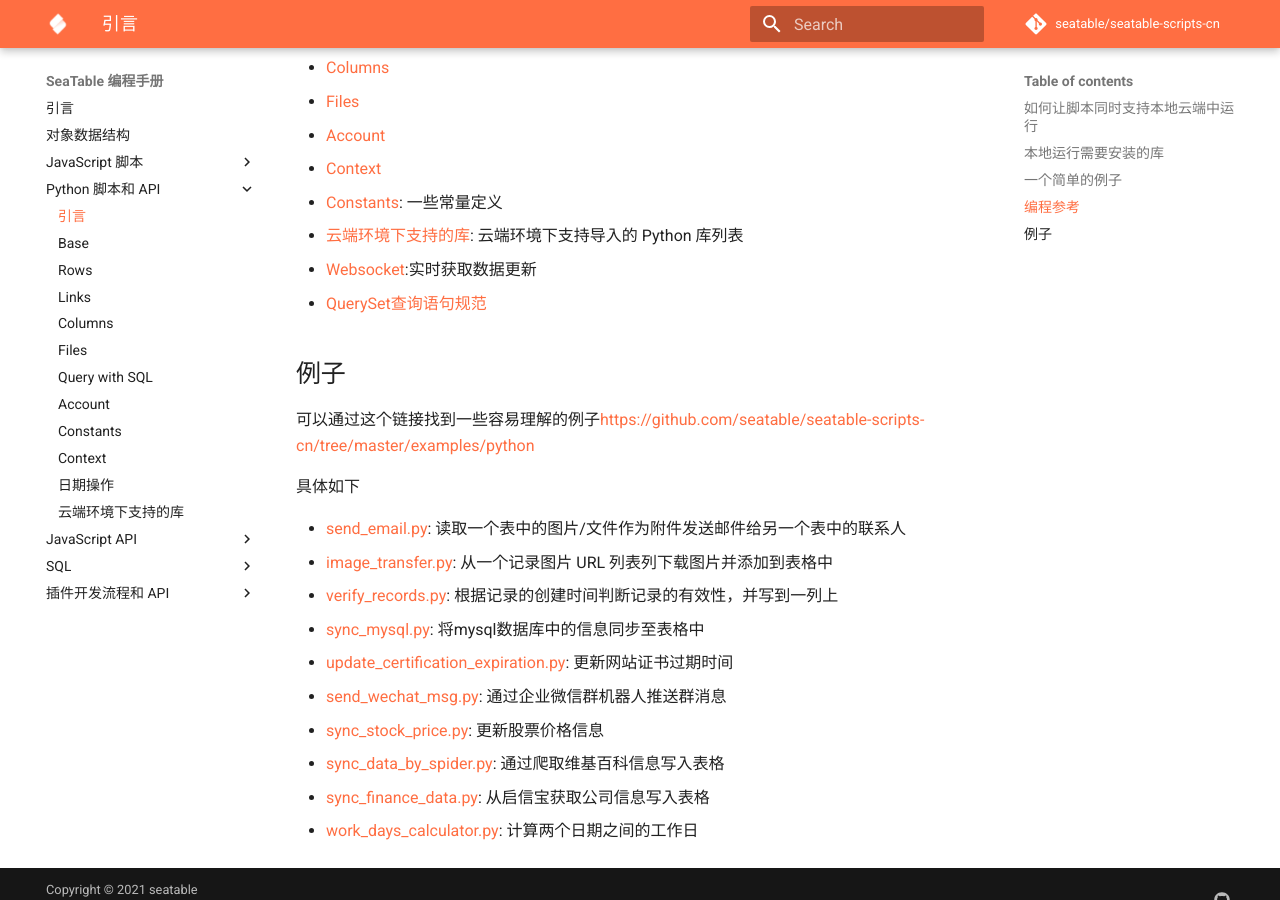
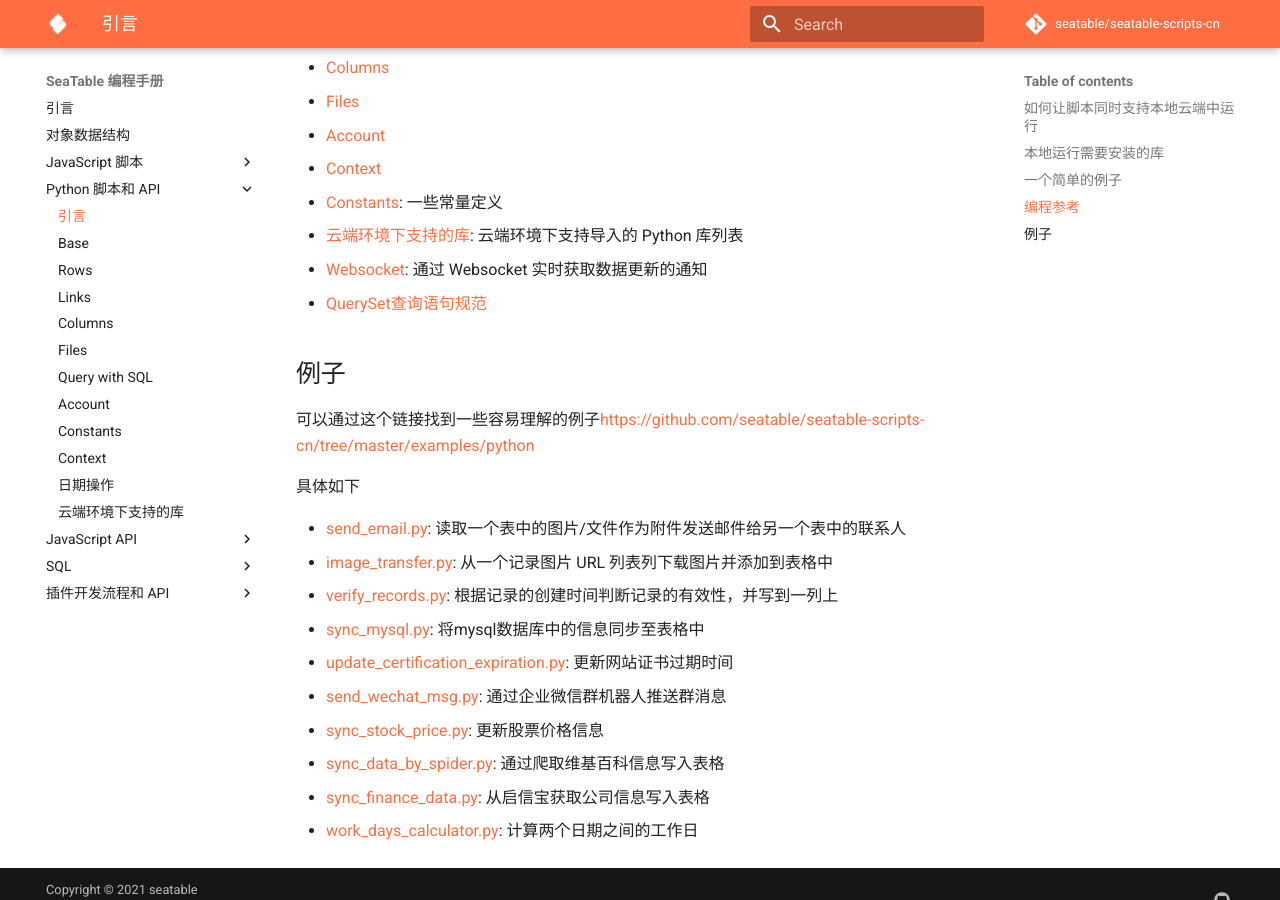
Before and after one commit to seatable/seatable-scripts-cn, an MkDocs documentation site: the page built from manual/python/README.md, in a window 1280 px wide and 900 px high, scrolled down 1851 px. Built offline with MkDocs 1.6.1 and Material for MkDocs 9.7.7, drawn with Linux system fonts in a browser that asks for light colours; comment, search, counter and statistics services are not loaded.

Commit message:
Update README.md

```diff
--- a/manual/python/README.md
+++ b/manual/python/README.md
@@ -82,7 +82,7 @@
 * [Context](context.md)
 * [Constants](constants.md): 一些常量定义
 * [云端环境下支持的库](libs.md): 云端环境下支持导入的 Python 库列表
-* [Websocket](websocket.md):实时获取数据更新
+* [Websocket](websocket.md): 通过 Websocket 实时获取数据更新的通知
 * [QuerySet查询语句规范](query-sentences.md)
 
 
```
